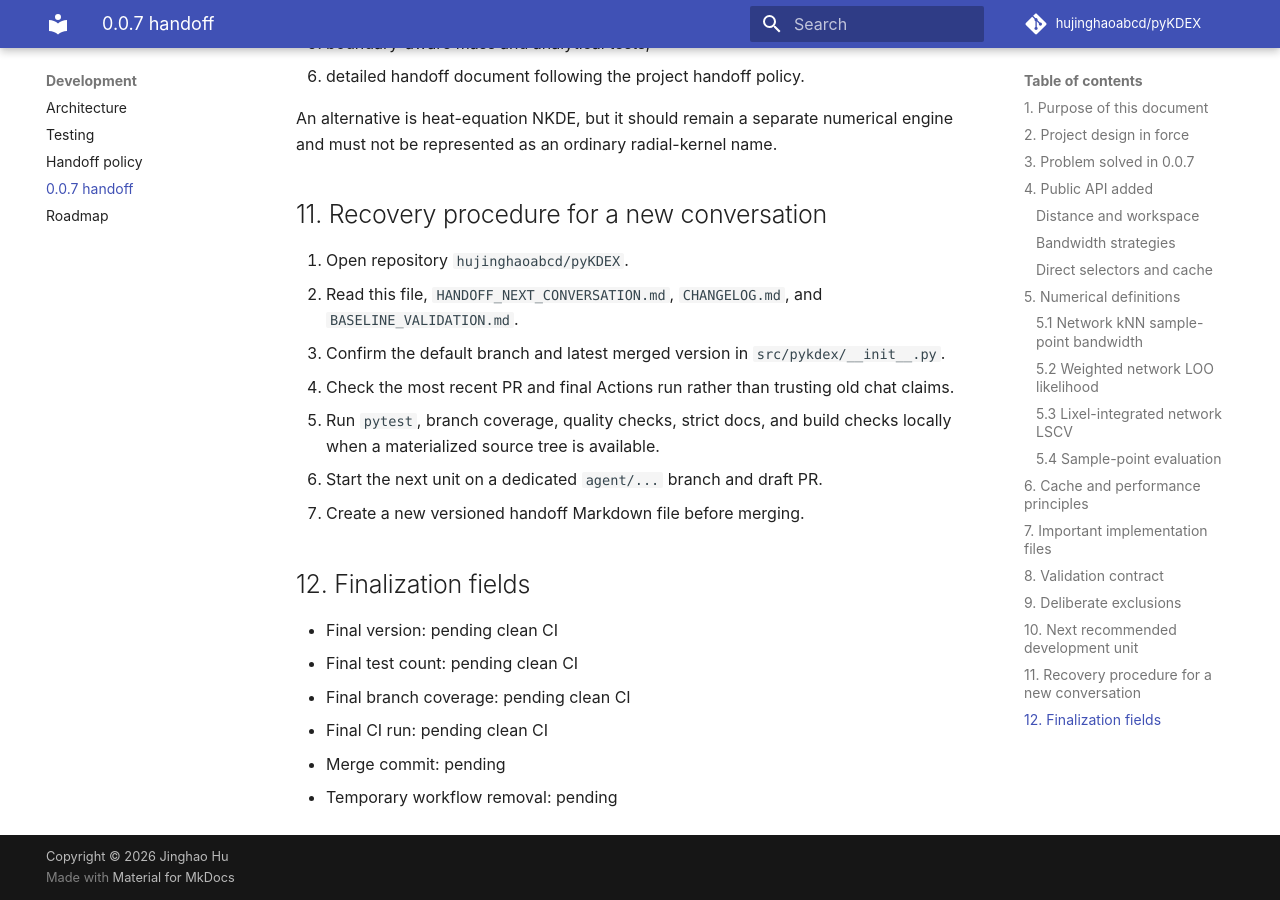
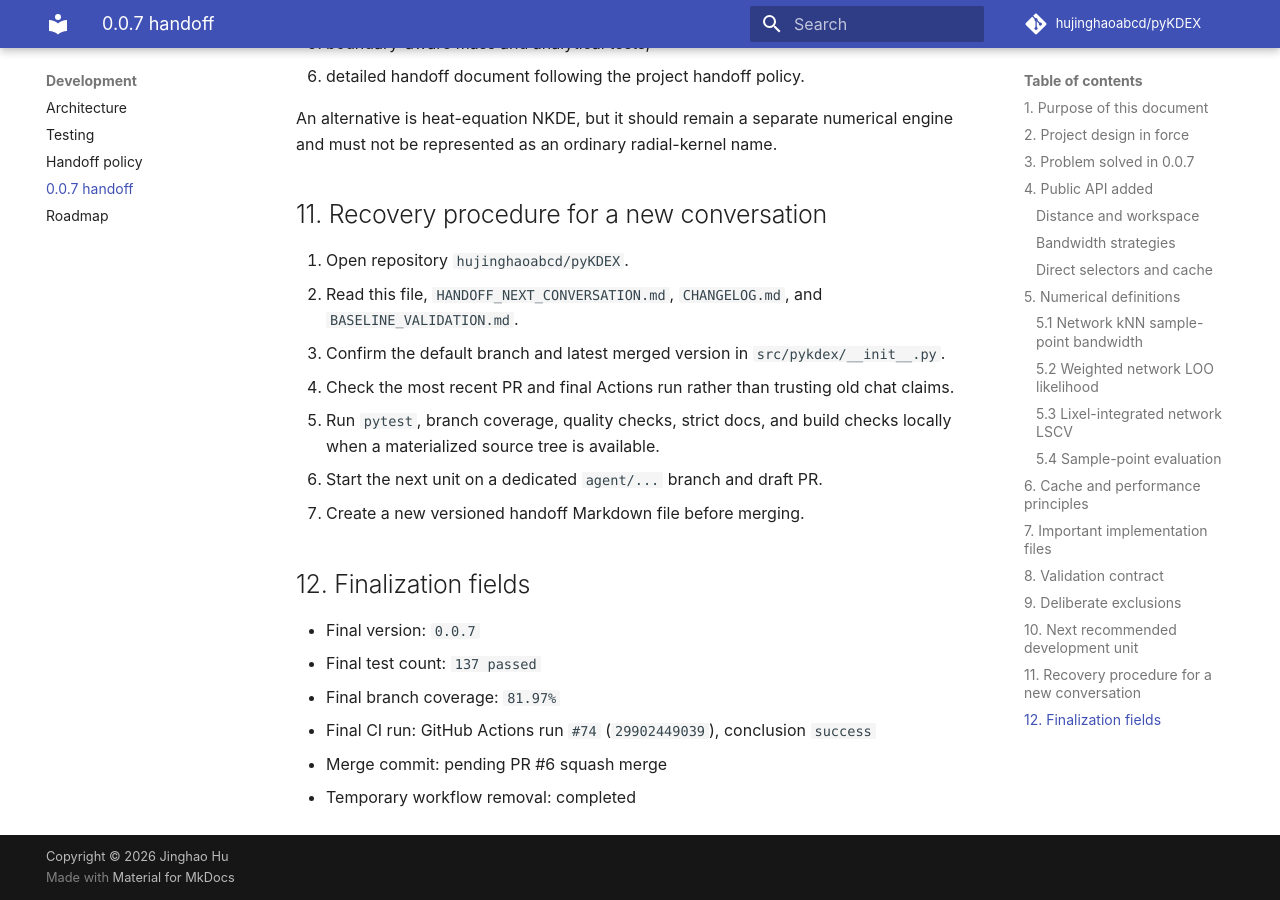
Before and after one commit to hujinghaoabcd/pyKDEX, an MkDocs documentation site: the page built from docs/development/handoff-0.0.7-network-bandwidths.md, in a window 1280 px wide and 900 px high, scrolled down 6541 px. Built offline with MkDocs 1.6.1 and Material for MkDocs 9.7.7, drawn with Linux system fonts in a browser that asks for light colours; comment, search, counter and statistics services are not loaded.

Commit message:
Finalize pyKDEX 0.0.7 handoff and validation records

```diff
--- a/docs/development/handoff-0.0.7-network-bandwidths.md
+++ b/docs/development/handoff-0.0.7-network-bandwidths.md
@@ -254,9 +254,9 @@ must not be represented as an ordinary radial-kernel name.
 
 ## 12. Finalization fields
 
-- Final version: pending clean CI
-- Final test count: pending clean CI
-- Final branch coverage: pending clean CI
-- Final CI run: pending clean CI
-- Merge commit: pending
-- Temporary workflow removal: pending
+- Final version: `0.0.7`
+- Final test count: `137 passed`
+- Final branch coverage: `81.97%`
+- Final CI run: GitHub Actions run `#74` (`29902449039`), conclusion `success`
+- Merge commit: pending PR #6 squash merge
+- Temporary workflow removal: completed
```
Also changed, not shown: BASELINE_VALIDATION.md (+11 -18 lines), HANDOFF_0.0.7_NETWORK_BANDWIDTHS.md (+6 -6 lines), 1 other file.
